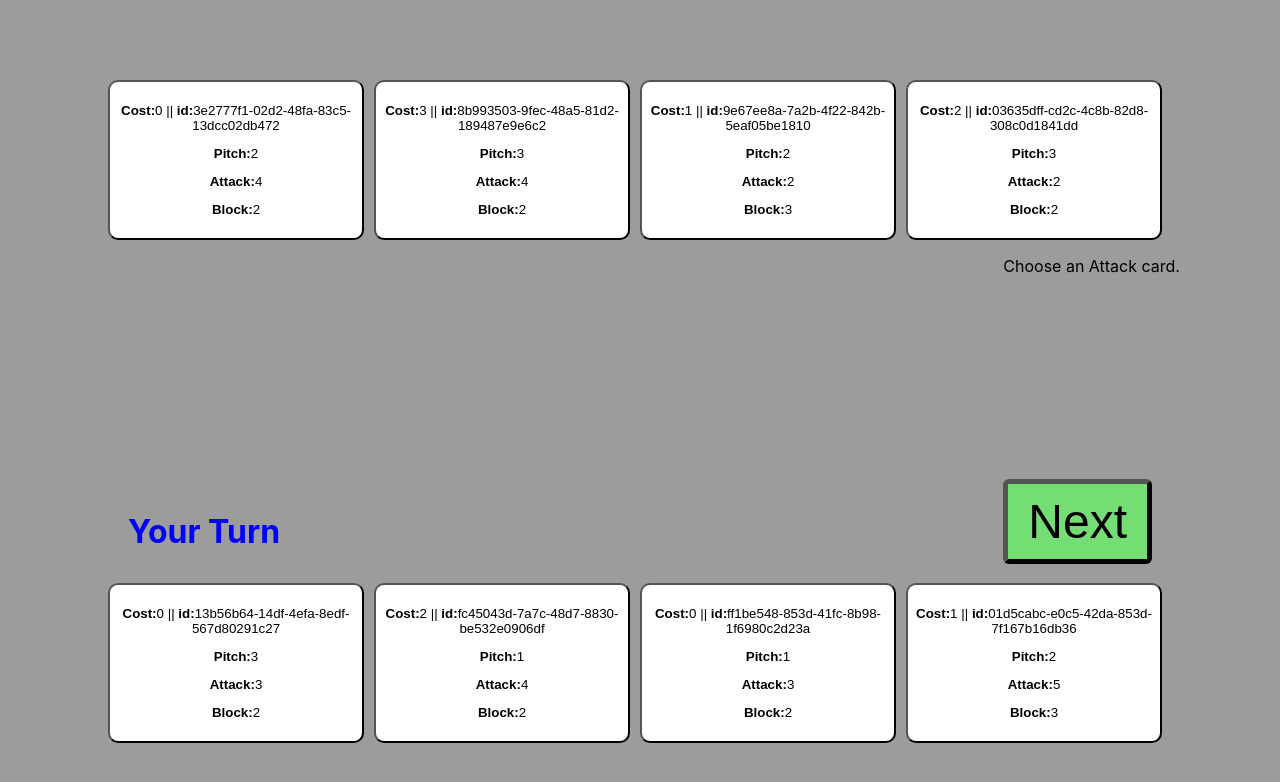
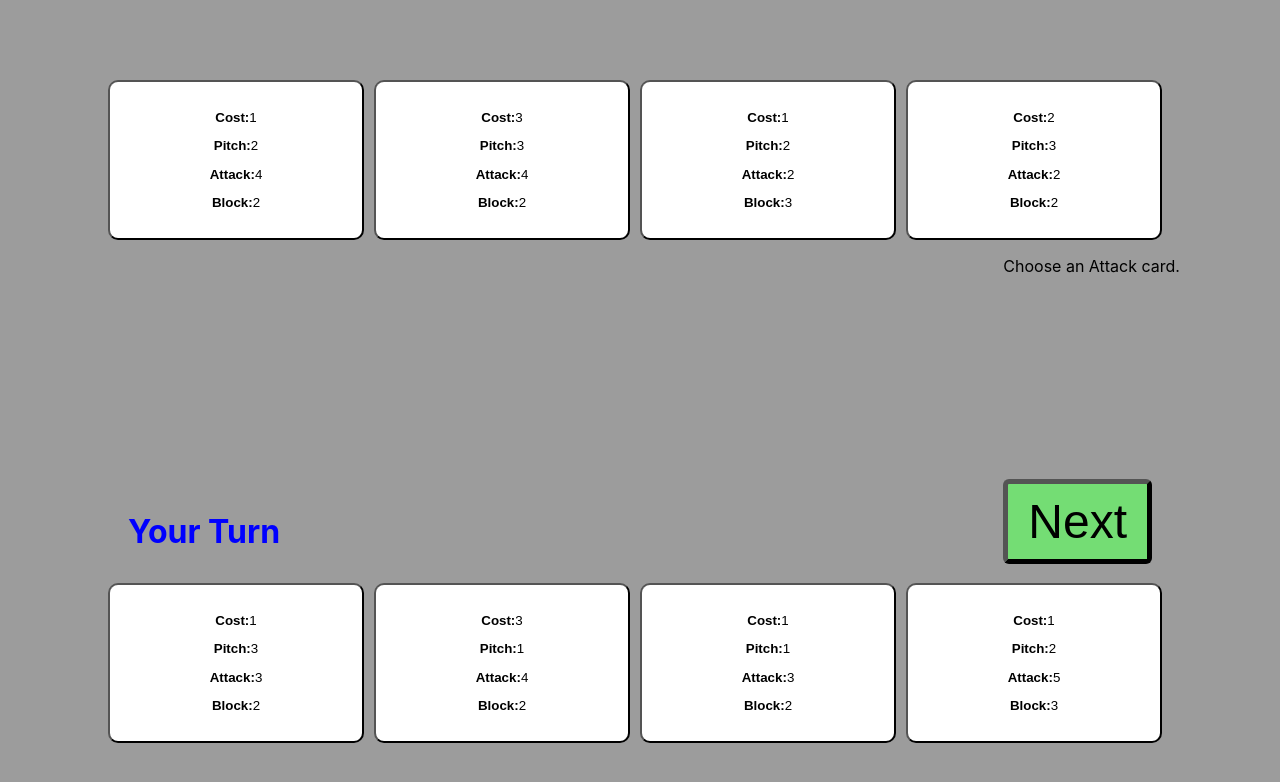
Before and after one commit to jimlee604/webdev, a React (Create React App) app in the folder play_fab/my-app/: page /game in a window 1280 px wide. Shown: the top 782 px of the page. Built offline with nearby package versions, Linux system fonts and the light colour scheme.

Commit message:
switch case

```diff
--- a/play_fab/my-app/src/FABCardComponent.js
+++ b/play_fab/my-app/src/FABCardComponent.js
@@ -5,12 +5,13 @@ import { useSelectedCard } from "./SelectedCardContext.js"
 import { useTurnStep } from "./TurnStepContext.js";
 import { useState } from "react";
 const FABCardComponent = (props) => {
-    console.log(props)
     const card = props.card
-    console.log(card)
     const innerComponent = (
         <div>
-            <p><b>Cost:</b>{card.cost} || <b>id:</b>{card.id}</p>
+            <p>
+                <b>Cost:</b>{card.cost}
+                 {/* || <b>id:</b>{card.id} */}
+                 </p>
             <p><b>Pitch:</b>{card.pitch}</p>
             <p><b>Attack:</b>{card.attack}</p>
             <p><b>Block:</b>{card.block}</p>
@@ -26,24 +27,25 @@ const FABCardComponent = (props) => {
     const handleClick = () => {
         if (turnStepValue === "Select Attack" || turnStepValue === "Select Attack 2") {
             setSelectedCardValue(card)
-            console.log(selectedCardValue)
+            console.log(card)
         } else {
             let nextPitchValue = new Set(pitchCardsSelectedValue)
-            if (attackingCardValue && attackingCardValue.id !== card.id) {
-                if (pitchCardsSelectedValue.has(card.id)) {
-                    nextPitchValue.delete(card.id)
+            console.log(attackingCardValue)
+            console.log(card)
+            if (attackingCardValue && attackingCardValue !== card) {
+                if (pitchCardsSelectedValue.has(card)) {
+                    nextPitchValue.delete(card)
                     setPitchAmountValue(pitchAmountValue - card.pitch)
                 } else {
-                    nextPitchValue.add(card.id)
+                    nextPitchValue.add(card)
                     setPitchAmountValue(pitchAmountValue + card.pitch)
                 }
                 setPitchCardsSelectedValue(nextPitchValue)
             }
         }
     };
-
-    const highlightRed = (attackingCardValue && attackingCardValue.id === card.id)
-    const highlightBlue = (turnStepValue === "Pitch" || turnStepValue === "Pitch 2" || turnStepValue === "Player Attack") && pitchCardsSelectedValue.has(card.id)
+    const highlightRed = (attackingCardValue && attackingCardValue === card)
+    const highlightBlue = (turnStepValue === "Pitch" || turnStepValue === "Pitch 2" || turnStepValue === "Player Attack") && pitchCardsSelectedValue.has(card)
     const highlightYellow = (turnStepValue === "Select Attack" || turnStepValue === "Select Attack 2") && (selectedCardValue && selectedCardValue.id == card.id)
     return (
         card.playerOwned ?
--- a/play_fab/my-app/src/GameScreenComponent.js
+++ b/play_fab/my-app/src/GameScreenComponent.js
@@ -11,42 +11,41 @@ import { usePlayerHand } from "./PlayerHandContext";
 import { useOpponentHand } from "./OpponentHandContext";
 
 const GameScreenComponent = () => {
-    const {turnValue} = usePlayerTurn();
-    const {turnStepValue} = useTurnStep();
-    const {selectedId} = useSelectedCard();
-
-    const {playerHandValue, setPlayerHandValue} = usePlayerHand();
-    const {opponentHandValue, setOpponentHandValue} = useOpponentHand();
+    const { turnValue } = usePlayerTurn();
+    const { turnStepValue } = useTurnStep();
+    const { selectedId } = useSelectedCard();
+    const { playerHandValue, setPlayerHandValue } = usePlayerHand();
+    const { opponentHandValue, setOpponentHandValue } = useOpponentHand();
     return (
         <body style={{ backgroundColor: '#9c9c9c' }}>
             <div className='height_10vh' />
             <div className='center'>
                 <div>
                     <div className="hflex">
-                        <FABCardComponent card={opponentHandValue.cards[0]}/>
-                        <FABCardComponent card={opponentHandValue.cards[1]}/>
-                        <FABCardComponent card={opponentHandValue.cards[2]}/>
-                        <FABCardComponent card={opponentHandValue.cards[3]}/>
+                        {(opponentHandValue.cards.length > 0) && <FABCardComponent card={opponentHandValue.cards[0]} />}
+                        {(opponentHandValue.cards.length > 1) && <FABCardComponent card={opponentHandValue.cards[1]} />}
+                        {(opponentHandValue.cards.length > 2) && <FABCardComponent card={opponentHandValue.cards[2]} />}
+                        {(opponentHandValue.cards.length > 3) && <FABCardComponent card={opponentHandValue.cards[3]} />}
                     </div>
                 </div>
             </div>
             <div className="mid_bar">
-                <ActiveTurnComponent player_turn = {turnValue}/>
+                <ActiveTurnComponent player_turn={turnValue} />
                 <div className="flexgrow" />
                 <div className="vflex">
-                    <InstructionComponent turn_step = {turnStepValue}/>
+                    <InstructionComponent turn_step={turnStepValue} />
                     <div className="flexgrow" />
-                    <NextButtonComponent selected_id = {selectedId}/>
+                    <NextButtonComponent selected_id={selectedId} />
                     <div className="flexgrow10" />
                 </div>
             </div>
             <div className="center">
                 <div>
                     <div className="hflex">
-                        <FABCardComponent card={playerHandValue.cards[0]}/>
-                        <FABCardComponent card={playerHandValue.cards[1]}/>
-                        <FABCardComponent card={playerHandValue.cards[2]}/>
-                        <FABCardComponent card={playerHandValue.cards[3]}/>
+                        {(playerHandValue.cards.length > 0) && <FABCardComponent card={playerHandValue.cards[0]} />}
+                        {(playerHandValue.cards.length > 1) && <FABCardComponent card={playerHandValue.cards[1]} />}
+                        {(playerHandValue.cards.length > 2) && <FABCardComponent card={playerHandValue.cards[2]} />}
+                        {(playerHandValue.cards.length > 3) && <FABCardComponent card={playerHandValue.cards[3]} />}
                     </div>
                 </div>
             </div>
--- a/play_fab/my-app/src/Hand.js
+++ b/play_fab/my-app/src/Hand.js
@@ -5,7 +5,6 @@ function randInt(min, max) {
   max = Math.floor(max);
   return Math.floor(Math.random() * (max - min + 1)) + min;
 }
-
 
 class Hand {
 
@@ -20,7 +19,8 @@ class Hand {
 
     refill() {
         while (this.cards.length < 4) {
-            this.cards.push(new Card(crypto.randomUUID(), randInt(0,3), randInt(1,3), randInt(2,5), randInt(2,3), this.player))
+            // clean up code to static vars
+            this.cards.push(new Card(crypto.randomUUID(), randInt(1,3), randInt(1,3), randInt(2,5), randInt(2,3), this.player))
         }
     }
 }
--- a/play_fab/my-app/src/NextButtonComponent.js
+++ b/play_fab/my-app/src/NextButtonComponent.js
@@ -4,29 +4,47 @@ import { useTurnStep } from "./TurnStepContext";
 import { useAttackingCard } from "./AttackingCardContext";
 import { useSelectedCard } from "./SelectedCardContext";
 import { usePitchAmount } from "./PitchAmountContext";
+import { usePitchCardsSelected } from "./PitchCardsSelectedContext";
+import { usePlayerHand } from "./PlayerHandContext";
+import Hand from "./Hand";
 
 const NextButtonComponent = (props) => {
-    const {selectedCardValue} = useSelectedCard()
-    const {turnValue, setTurnValue} = usePlayerTurn()
-    const {turnStepValue, setTurnStepValue} = useTurnStep()
-    const {attackingCardValue, setAttackingCardValue} = useAttackingCard()
-    const {pitchAmountValue} = usePitchAmount()
+    const { selectedCardValue } = useSelectedCard()
+    const { turnValue, setTurnValue } = usePlayerTurn()
+    const { turnStepValue, setTurnStepValue } = useTurnStep()
+    const { attackingCardValue, setAttackingCardValue } = useAttackingCard();
+    const { pitchCardsSelectedValue } = usePitchCardsSelected()
+    const { pitchAmountValue } = usePitchAmount()
+    const { playerHandValue, setPlayerHandValue } = usePlayerHand()
     const handleClick = () => {
-        if (turnStepValue === "Select Attack" || turnStepValue === "Select Attack 2") {
+        switch (turnStepValue) {
+            case "Select Attack":
+            case "Select Attack 2":
                 if (selectedCardValue == undefined) {
                     setTurnStepValue("Select Attack 2")
                 } else {
                     setAttackingCardValue(selectedCardValue)
                     setTurnStepValue("Pitch")
                 }
-        } else if (turnStepValue === "Pitch" || turnStepValue === "Pitch 2" || turnStepValue === "Attack") {
+                break;
+            case "Pitch":
+            case "Pitch 2":
                 if (pitchAmountValue < attackingCardValue.cost) {
                     setTurnStepValue("Pitch 2")
                 } else {
                     setTurnStepValue("Player Attack")
+                    const newPlayerHand = new Hand(playerHandValue.cards, true);
+                    for (const pitchedCard of pitchCardsSelectedValue) {
+                        newPlayerHand.cards.pop(pitchedCard)
                     }
+                    setPlayerHandValue(newPlayerHand)
                 }
-        setTurnValue(!turnValue)
+                break;
+            case "Player Attack":
+                break;
+            default:
+                return
+        }
     };
 
     return (
```
Lines whose indentation alone changed are shown as unchanged.
